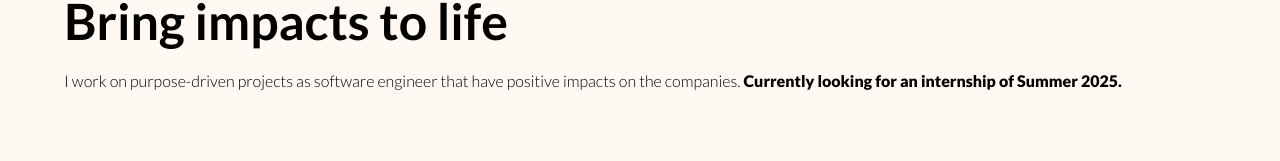
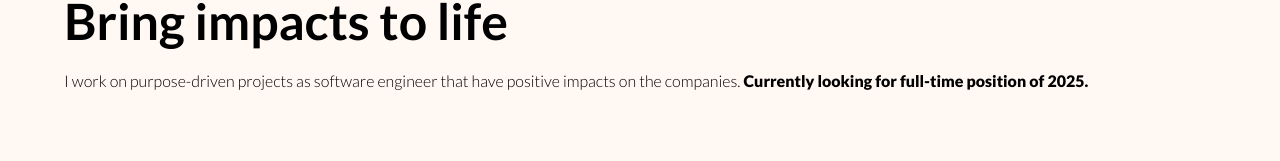
Before and after one commit to chauta03/Personal-Website, a React (Create React App) app: page / in a window 1280 px wide. Shown: the part 206-367 px from the top of the page. Built offline with nearby package versions, Linux system fonts and the light colour scheme.

Commit message:
Update intro.jsx

```diff
--- a/src/components/intro.jsx
+++ b/src/components/intro.jsx
@@ -6,7 +6,7 @@ const Intro = () => {
         Bring impacts to life
       </div>
       <div className="text2">
-        I work on purpose-driven projects as software engineer that have positive impacts on the companies. <a>Currently looking for an internship of Summer 2025.</a>
+        I work on purpose-driven projects as software engineer that have positive impacts on the companies. <a>Currently looking for full-time position of 2025.</a>
       </div>
     </div>
   );
```
